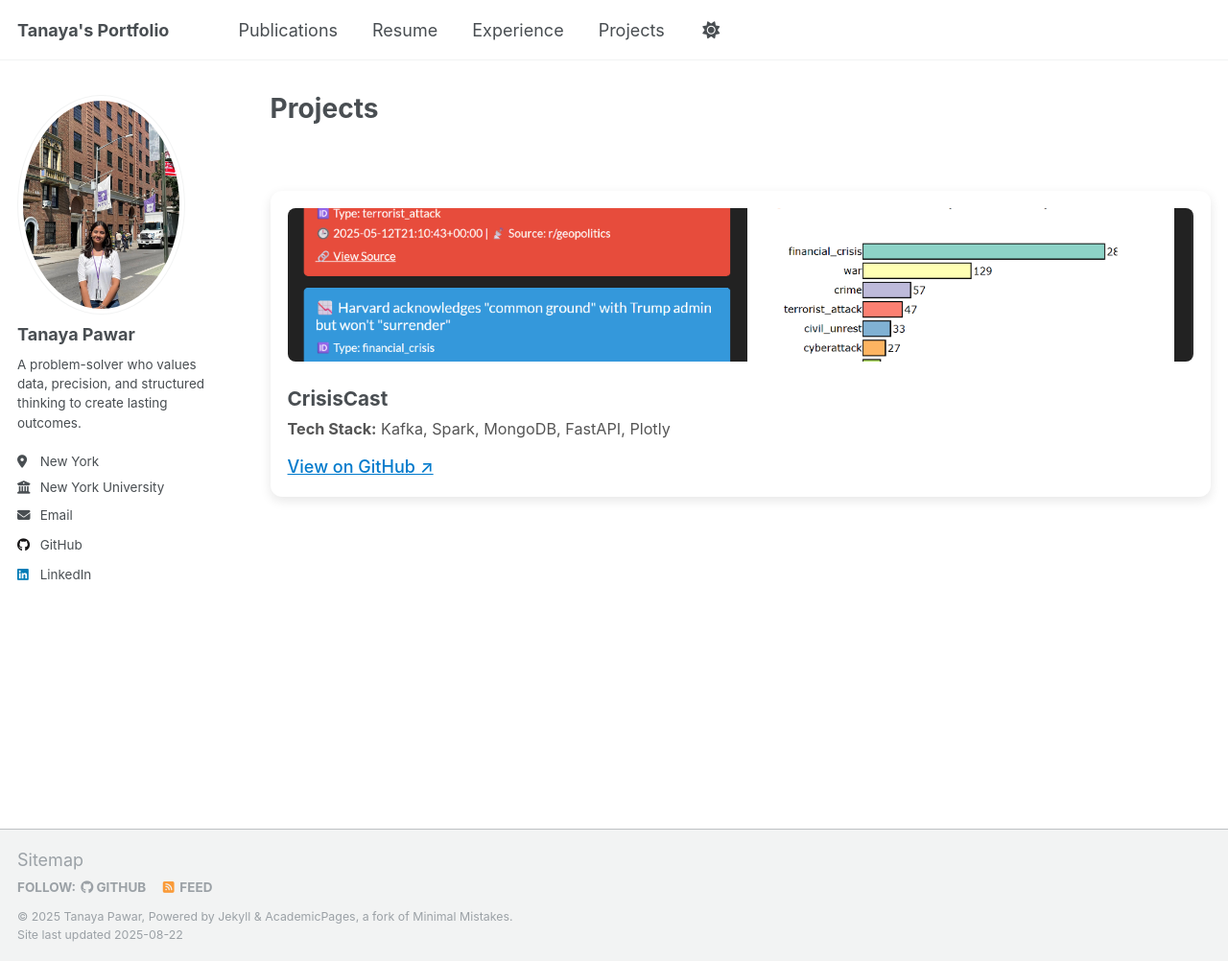
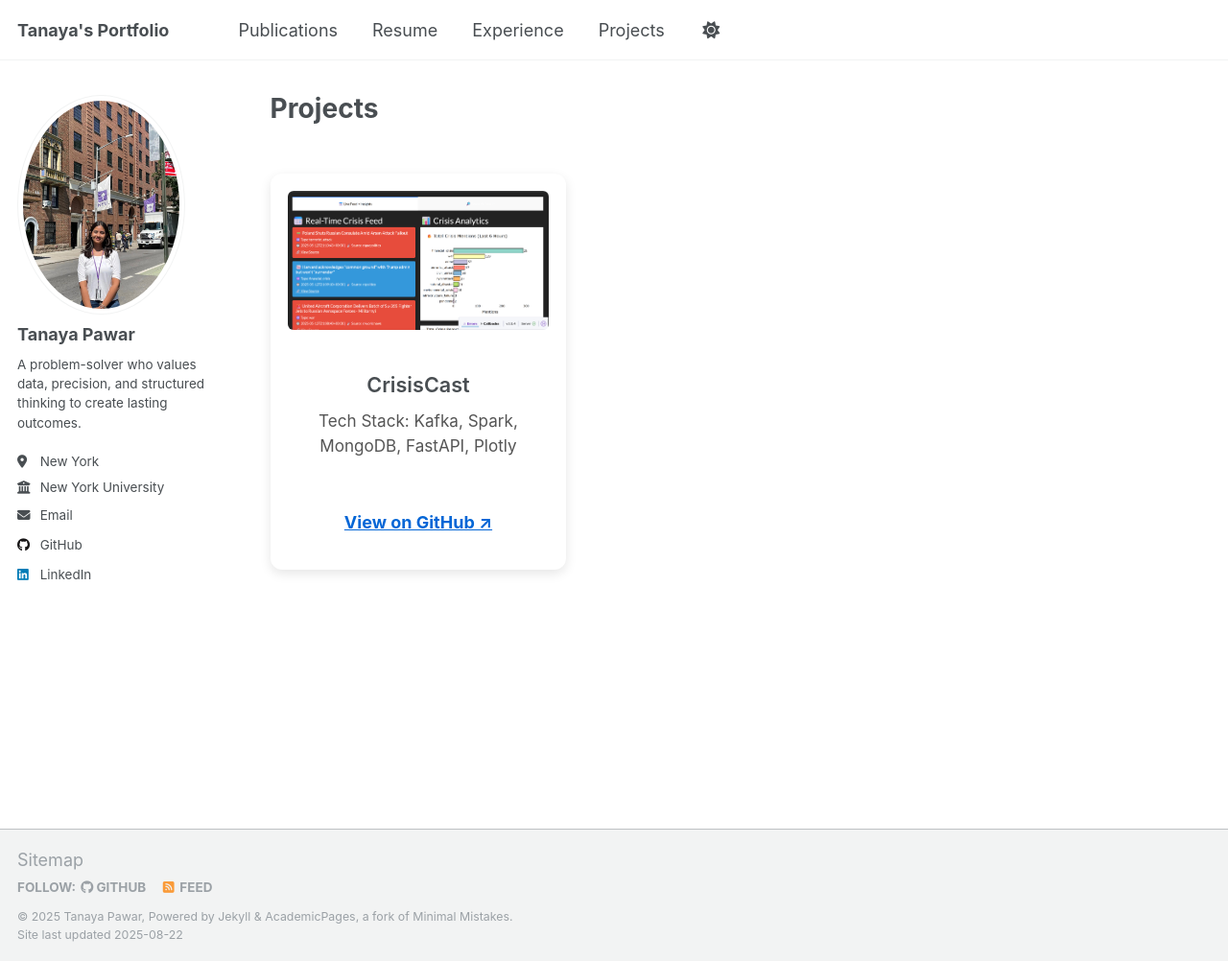
Before and after one commit to tanaya09/tanaya09.github.io, a Jekyll site: the page built from _pages/projects.html, in a window 1280 px wide and 1002 px high. Shown: the whole window at 96% size. Built offline with Jekyll 4.4.1, drawn with Linux system fonts in a browser that asks for light colours.

Commit message:
Update projects.html

```diff
--- a/_pages/projects.html
+++ b/_pages/projects.html
@@ -8,131 +8,70 @@
 <style>
 .projects-grid {
   display: grid;
-  grid-template-columns: repeat(auto-fit, minmax(280px, 1fr));
+  grid-template-columns: repeat(auto-fill, minmax(300px, 1fr));
   gap: 1.5rem;
-  padding: 2rem 0;
+  padding: 1rem 0;
 }
 
 .project-card {
-  background: #fff;
+  background: white;
   border-radius: 12px;
-  padding: 1rem;
-  box-shadow: 0 4px 12px rgba(0,0,0,0.1);
-  transition: transform 0.2s ease;
-  text-align: left;
-  cursor: pointer;
+  overflow: hidden;
+  box-shadow: 0 4px 12px rgba(0, 0, 0, 0.1);
   display: flex;
   flex-direction: column;
-  justify-content: space-between;
-  height: 100%;
+  transition: transform 0.2s ease;
+  cursor: pointer;
 }
 
 .project-card:hover {
-  transform: scale(1.03);
+  transform: scale(1.02);
 }
 
 .project-image {
   width: 100%;
-  height: 160px;
+  height: 180px;
   object-fit: cover;
-  border-radius: 8px;
-  margin-bottom: 0.75rem;
+}
+
+.project-content {
+  padding: 1rem;
+  display: flex;
+  flex-direction: column;
+  height: 100%;
 }
 
 .project-title {
-  font-size: 1.15rem;
-  font-weight: bold;
-  margin-bottom: 0.25rem;
+  font-size: 1.2rem;
+  font-weight: 600;
+  margin-bottom: 0.5rem;
 }
 
 .project-tech {
-  font-size: 0.9rem;
+  font-size: 0.95rem;
+  margin-bottom: 1rem;
   color: #555;
-  margin-bottom: 0.75rem;
 }
 
-.project-link {
+.project-github {
   margin-top: auto;
-  color: #007acc;
-  font-weight: 500;
+  color: #0366d6;
+  font-weight: bold;
   text-decoration: none;
-}
-
-.modal {
-  display: none;
-  position: fixed;
-  z-index: 1000;
-  left: 0; top: 0;
-  width: 100%; height: 100%;
-  background-color: rgba(0,0,0,0.7);
-  overflow: auto;
-}
-
-.modal-content {
-  background: #fff;
-  margin: 5% auto;
-  padding: 2rem;
-  border-radius: 10px;
-  width: 90%;
-  max-width: 700px;
-  position: relative;
-  box-shadow: 0 0 20px rgba(0, 0, 0, 0.4);
-}
-
-.close {
-  position: absolute;
-  top: 10px;
-  right: 16px;
-  font-size: 28px;
-  font-weight: bold;
-  color: #aaa;
-  cursor: pointer;
 }
 </style>
 
 <div class="projects-grid">
   {% for project in site.projects %}
-    <div class="project-card" onclick="openModal('{{ forloop.index0 }}')">
+    <div class="project-card">
       {% if project.header.image %}
-        <img src="{{ project.header.image | relative_url }}" alt="{{ project.title }}" class="project-image"/>
+        <img src="{{ project.header.image | relative_url }}" alt="{{ project.title }}" class="project-image">
       {% endif %}
-      <div class="project-title">{{ project.title }}</div>
-      <div class="project-tech"><strong>Tech Stack:</strong> {{ project.tech }}</div>
-      <a class="project-link" href="{{ project.github }}" onclick="event.stopPropagation();" target="_blank">View on GitHub ↗</a>
+      <div class="project-content">
+        <div class="project-title">{{ project.title }}</div>
+        <div class="project-tech">Tech Stack: {{ project.tech }}</div>
+        <a class="project-github" href="{{ project.github }}" target="_blank">View on GitHub ↗</a>
+      </div>
     </div>
   {% endfor %}
 </div>
-
-<!-- Modals -->
-{% for project in site.projects %}
-  <div id="modal{{ forloop.index0 }}" class="modal">
-    <div class="modal-content">
-      <span class="close" onclick="closeModal('{{ forloop.index0 }}')">&times;</span>
-      <h2>{{ project.title }}</h2>
-      {% if project.header.image %}
-        <img src="{{ project.header.image | relative_url }}" alt="{{ project.title }}" style="width:100%; border-radius: 8px; margin-top: 1rem;"/>
-      {% endif %}
-      {% if project.tech %}
-        <p style="margin-top: 1rem;"><strong>Tech Stack:</strong> {{ project.tech }}</p>
-      {% endif %}
-      <div style="margin-top: 1rem;">{{ project.content | markdownify }}</div>
-      {% if project.github %}
-        <p style="margin-top: 1.5rem;"><a href="{{ project.github }}" target="_blank" style="color: #007acc;">View on GitHub ↗</a></p>
-      {% endif %}
-    </div>
-  </div>
-{% endfor %}
-
-<script>
-function openModal(id) {
-  document.getElementById('modal' + id).style.display = 'block';
-}
-function closeModal(id) {
-  document.getElementById('modal' + id).style.display = 'none';
-}
-window.onclick = function(event) {
-  if (event.target.classList.contains('modal')) {
-    event.target.style.display = "none";
-  }
-}
-</script>
```
